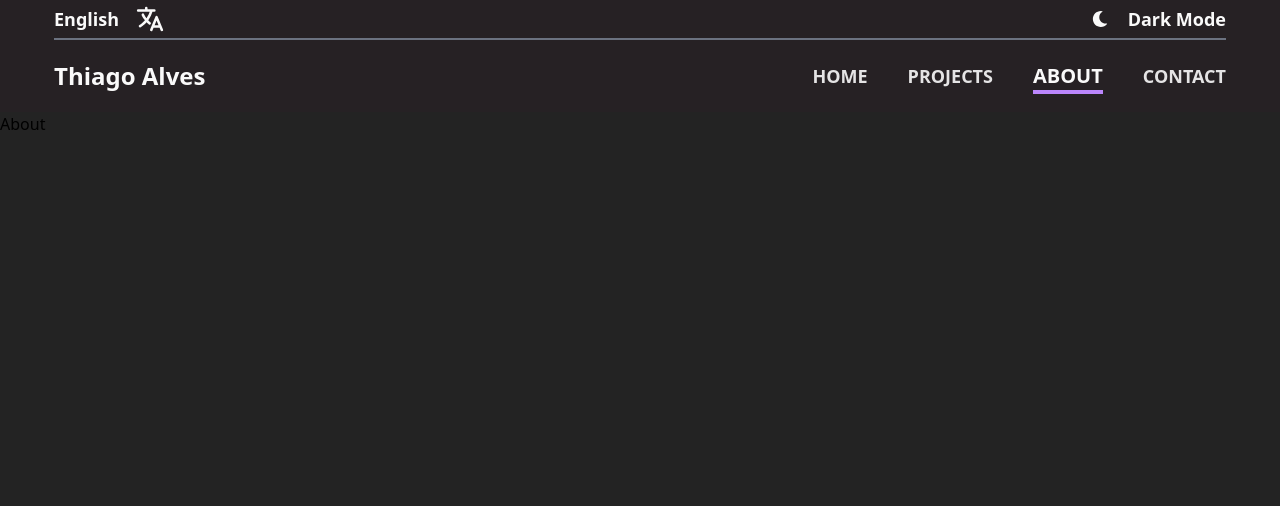
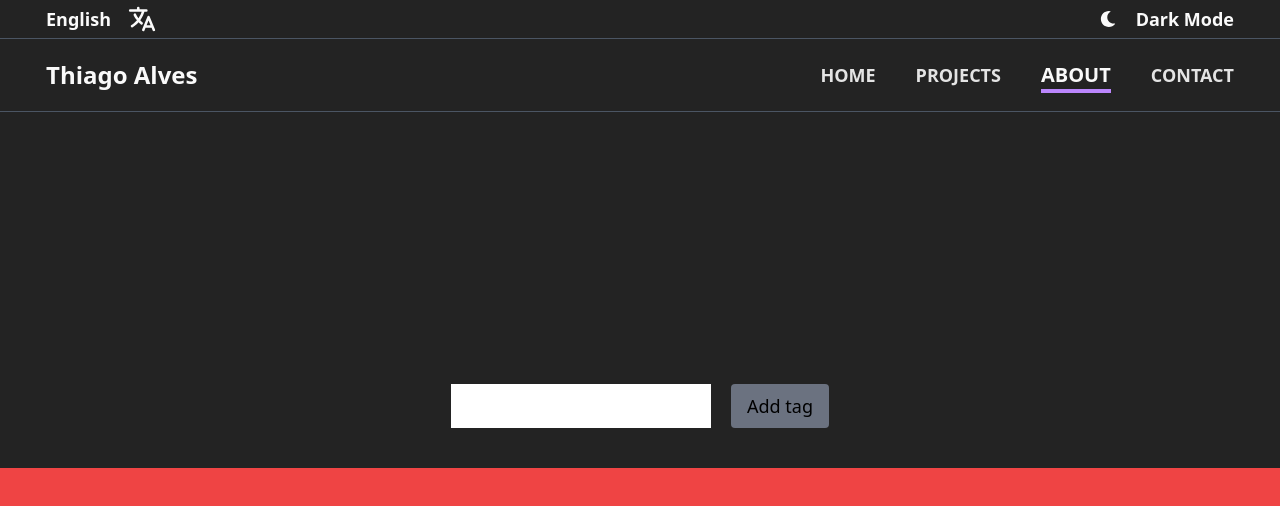
Before and after one commit to Thiago87dev/portifolio2, a Next.js app: page /en/about in a window 1280 px wide. Shown: the top 506 px of the page. Built offline with nearby package versions, Linux system fonts and the light colour scheme.

Commit message:
:sparkles: feat: navbar size adjustments

```diff
--- a/src/app/[locale]/about/page.tsx
+++ b/src/app/[locale]/about/page.tsx
@@ -1,8 +1,28 @@
+'use client'
+import { useActionState } from "react";
 
 const About = () => {
+  const [tags, formAction] = useActionState(
+    (prevState: string[], formData: FormData) => [
+      ...prevState,
+      formData.get("tag") as string,
+    ],
+    []
+  );
   return (
-    <div>About</div>
-  )
-}
+    <div  className="flex flex-col items-center gap-5 pt-96 w-full dark:text-white">
+      <form className="flex gap-5 text-lg text-black" action={formAction}>
+        <input type="text" name="tag" />
+        <button className="bg-gray-500 rounded px-4 py-2" type="submit">Add tag</button>
+      </form>
+      <div>
+        {tags.map((tag, index) => (
+          <p key={index}>{tag}</p>
+        ))}
+      </div>
+      <div className="dark:bg-red-500 h-screen w-full"></div>
+    </div>
+  );
+};
 
-export default About
+export default About;
--- a/src/app/[locale]/page.tsx
+++ b/src/app/[locale]/page.tsx
@@ -3,7 +3,7 @@ import { useTranslations } from "next-intl"; // declare this import
 const Home = () => {
   const t = useTranslations("Home"); // declare the hook passing into parameter a context name
   return (
-    <div className="bg-red-300 flex justify-center w-full md:py-6 dark:text-colorTextDark text-colorTextLight">
+    <div className="bg-red-300 flex justify-center w-full pt-40 dark:text-colorTextDark text-colorTextLight">
       <div className="w-[1220px] bg-blue-400">
         <h1>{t("title")}</h1>{" "}
         {/* Call the hook by passing as parameter the dictionary key you want */}
--- a/src/app/[locale]/projects/page.tsx
+++ b/src/app/[locale]/projects/page.tsx
@@ -1,5 +1,12 @@
 const Projects = () => {
-  return <div>Projects</div>;
+  return (
+<div>
+  <div className="w-full py-20 bg-colorBg3Light dark:bg-colorBg3Dark">teste</div>
+  <div className="w-full py-20 bg-colorBgLight dark:bg-colorBgDark">oi</div>
+  <div className="w-full py-20 bg-colorBg2Light dark:bg-colorBg2Dark">teste</div>
+  <div></div>
+</div>
+  )
 };
 
 export default Projects;
--- a/src/components/Navbar.tsx
+++ b/src/components/Navbar.tsx
@@ -76,9 +76,9 @@ const Navbar = () => {
   ];
 
   return (
-    <nav className="relative flex flex-col items-center w-full bg-colorBgNavLight text-colorTextLight dark:text-colorTextDark dark:bg-colorBgNavDark">
-      <div className="flex flex-col w-full max-w-[1220px] px-6">
-        <div className="flex items-center py-1 justify-between gap-2 select-none border-b-2 border-solid border-gray-500">
+    <nav className=" flex flex-col items-center w-full bg-transparent text-colorTextLight dark:text-colorTextDark fixed select-none">
+      <div className="flex flex-col w-full items-center max-w-[1360px] ">
+        <div className="flex items-center w-full max-w-[1220px] px-4 py-1 justify-between  ">
           <div
             title={t("titleBtnLanguage")}
             onClick={handleLanguage}
@@ -110,8 +110,9 @@ const Navbar = () => {
             </div>
           </div>
         </div>
-        <div className="flex py-5 justify-between w-full ">
-          <div className="flex  w-full justify-between items-center">
+        <div className="flex py-5 justify-center w-full max-w-[1440px] border-y-[1px] border-solid border-gray-600">
+          <div className=" flex justify-between w-full max-w-[1220px] px-4">
+            <div className="flex w-full  max-w-[1220px] justify-between items-center">
               <Link href="/">
                 <h1 className="font-extrabold  md:text-2xl">{t("title")}</h1>
               </Link>
@@ -191,6 +192,7 @@ const Navbar = () => {
             </div>
           </div>
         </div>
+      </div>
     </nav>
   );
 };
--- a/tailwind.config.ts
+++ b/tailwind.config.ts
@@ -11,12 +11,16 @@ export default {
     extend: {
       colors: {
         colorBgLight: "#F5F5F5",
+        colorBg2Light: "#f7f4f1",
+        colorBg3Light: "#f0e9e3",
         colorBgNavLight: "rgba(255, 255, 255, 0.9)",
         colorTextLight: "#212121 ",
         colorHighlightsLight:"#6200EE",
         colorLinksLight: "#03DAC5",
 
         colorBgDark: "#232323",
+        colorBg2Dark: "#2c2c2c",
+        colorBg3Dark: "#1b1b1b",
         colorBgNavDark: "rgba(39, 34, 37, 0.9)",
         colorTextDark: "#FAFAFA ",
         colorHighlightsDark:"#BB86FC",
```
Lines whose indentation alone changed are shown as unchanged.
